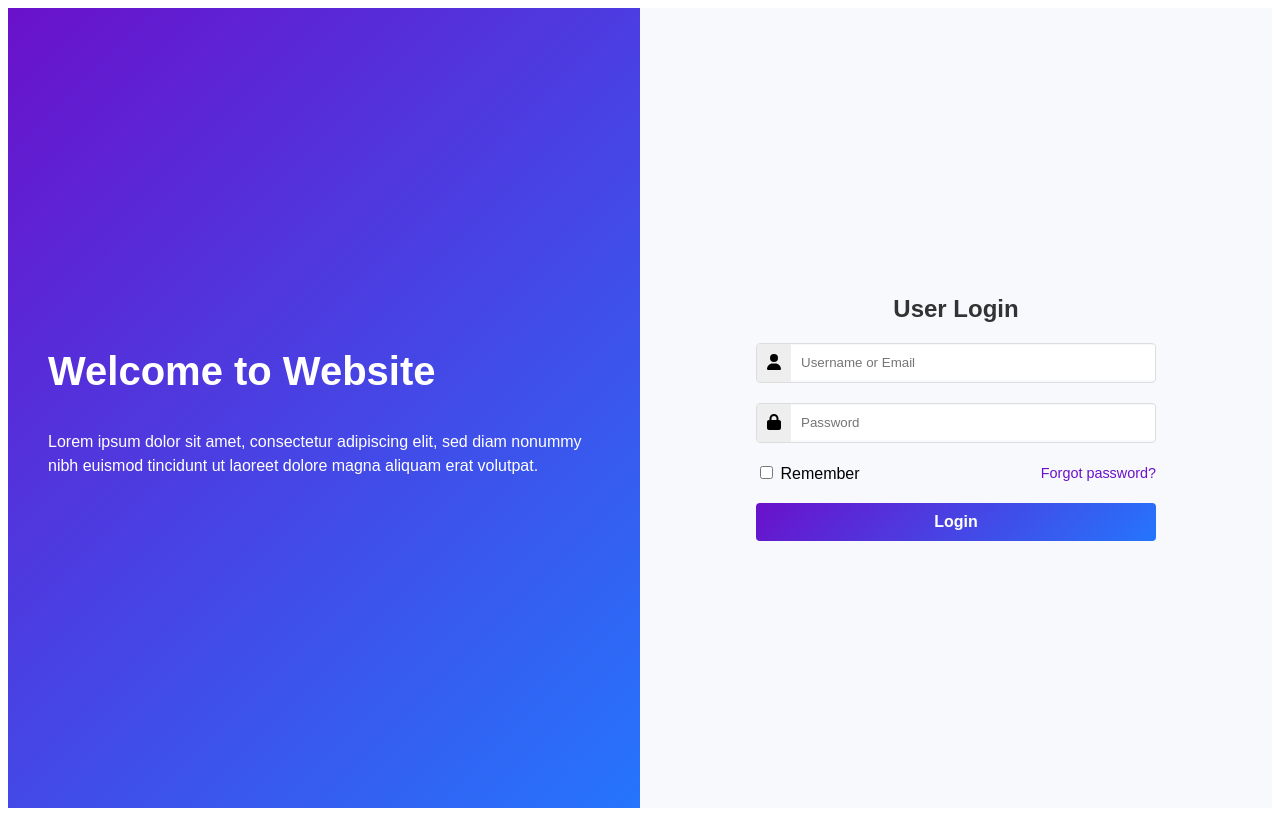
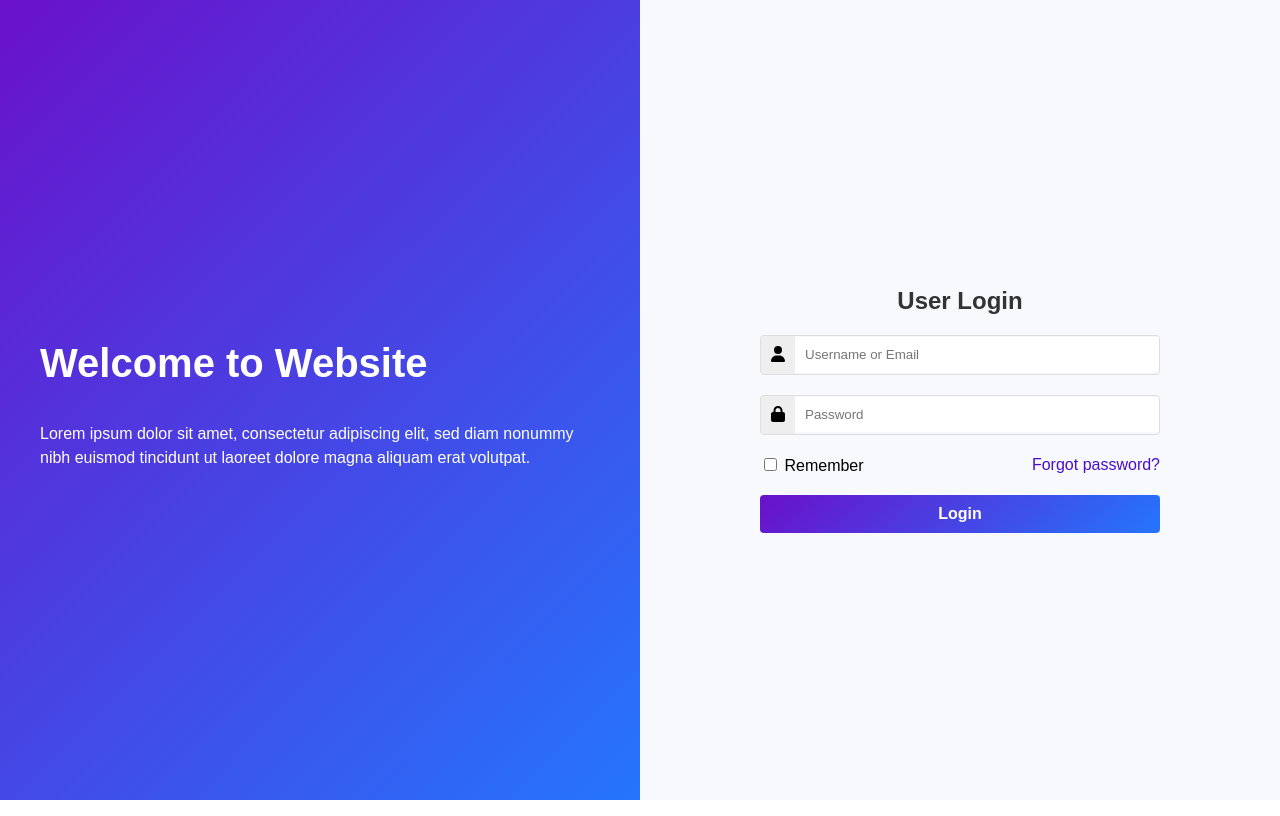
Before and after one commit to alvinjhson/AgriServiceLog, a React (Vite) app: page / in a window 1280 px wide. Built offline with nearby package versions, Linux system fonts and the light colour scheme.

Commit message:
fixed scroll and gap problem

```diff
--- a/src/components/signIn/signin.scss
+++ b/src/components/signIn/signin.scss
@@ -1,7 +1,20 @@
-.login-page {
+html, body {
+    margin: 0;
+    padding: 0;
+    width: 100%;
+    height: 100%;
+    overflow: hidden;
+  }
+
+  *, *::before, *::after {
+    box-sizing: border-box;
+  }
+
+  .login-page {
     display: flex;
     height: 100vh;
     font-family: "Arial", sans-serif;
+    overflow: hidden;
 
     .left-panel {
       flex: 1;
@@ -11,6 +24,10 @@
       display: flex;
       flex-direction: column;
       justify-content: center;
+
+      @media (max-width: 768px) {
+        padding: 20px;
+      }
 
       h1 {
         font-size: 2.5rem;
@@ -32,6 +49,10 @@
       background-color: #f7f9fc;
       padding: 40px;
 
+      @media (max-width: 768px) {
+        padding: 20px;
+      }
+
       h2 {
         margin-bottom: 20px;
         color: #333;
@@ -40,6 +61,7 @@
       .login-form {
         width: 100%;
         max-width: 400px;
+        margin: 0 auto;
 
         .input-group {
           display: flex;
@@ -69,12 +91,12 @@
           margin-bottom: 20px;
 
           a {
-            color: #6a11cb;
+            color: #4a0dcb;
             text-decoration: none;
-            font-size: 0.9rem;
 
             &:hover {
               text-decoration: underline;
+              color: #6a11cb;
             }
           }
         }
```
